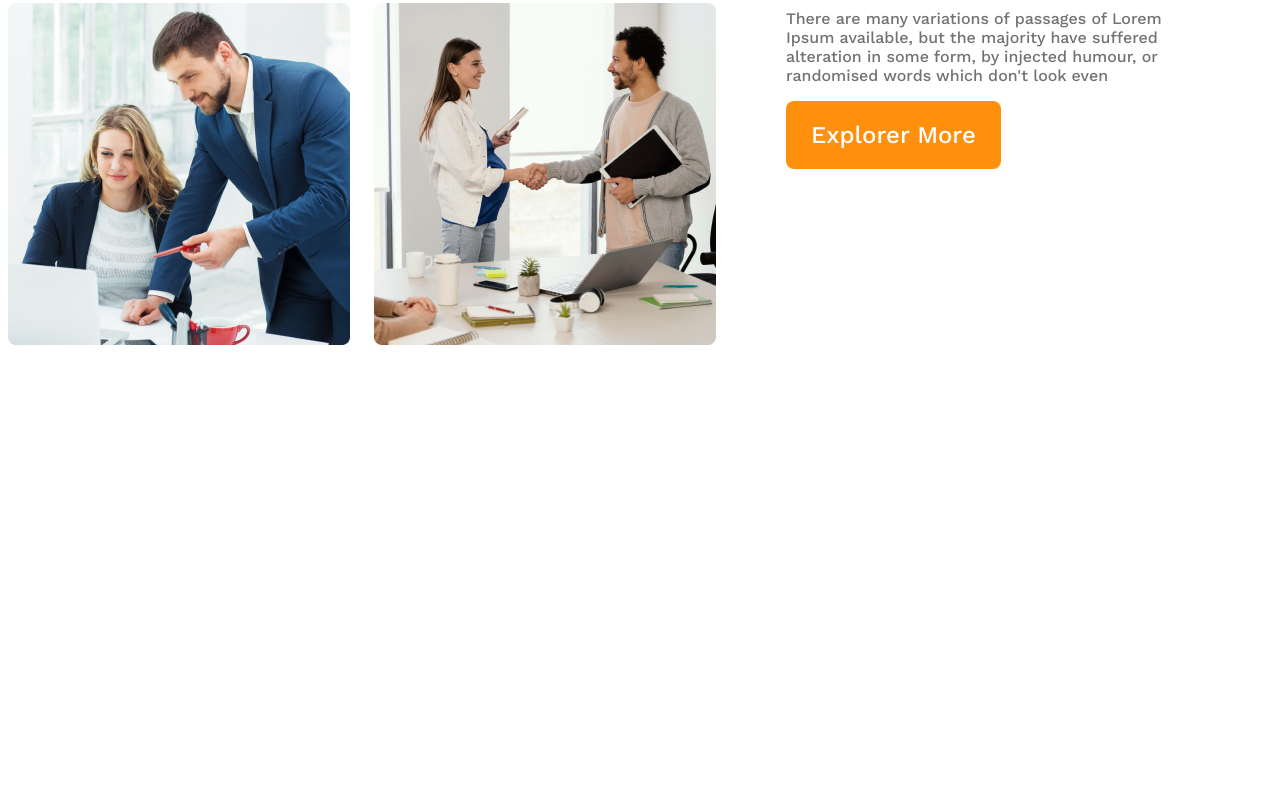
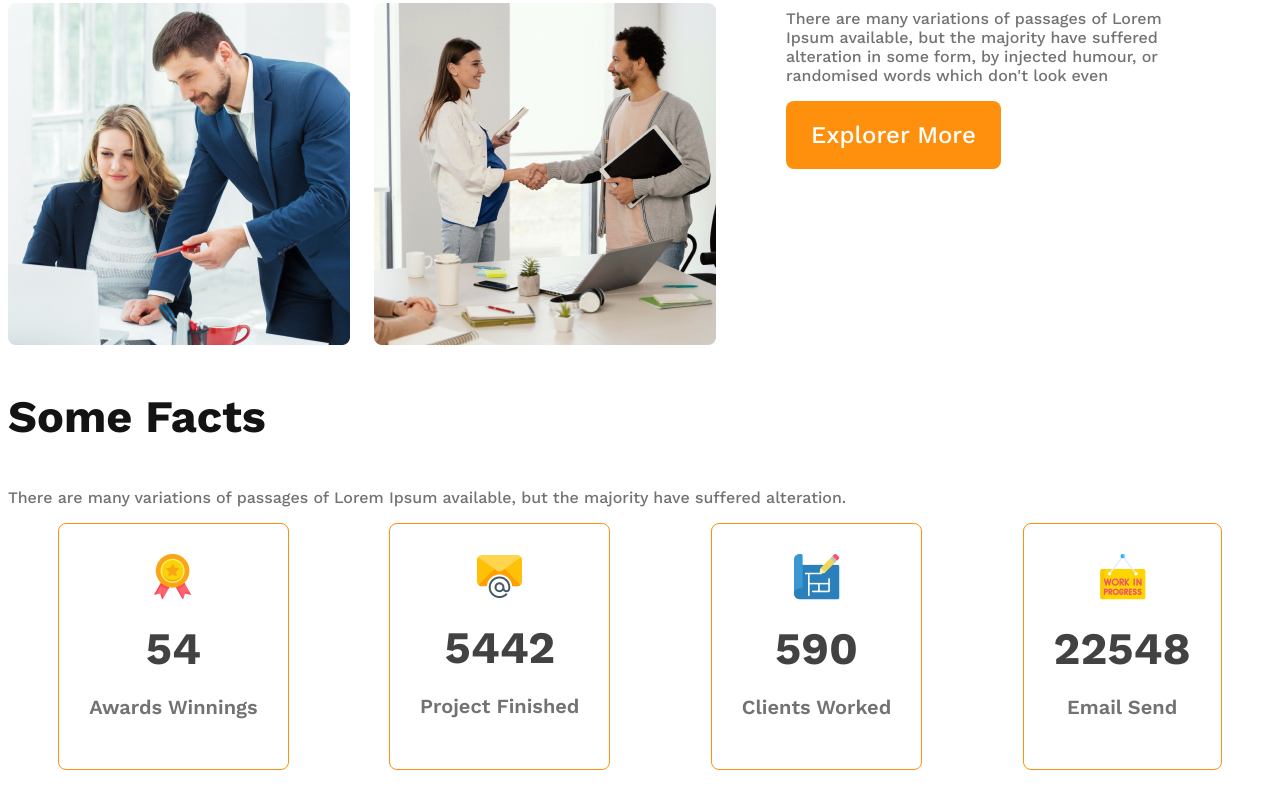
Before and after one commit to nondi58/G3-resources-website, a plain HTML site: page index.html in a window 1280 px wide. Shown: the part 1464-2272 px from the top of the page. Before the commit the page ends 1879 px from the top, so only its background shows below. Drawn offline with nearby package versions, Linux system fonts and the light colour scheme.

Commit message:
first commit

```diff
--- a/index.html
+++ b/index.html
@@ -30,6 +30,7 @@
     </header>
     <!-- header-part-option -->
     <main>
+        <!-- team-section -->
         <section class="teams-container">
             <div class="teams-img-container">
                 <img src="/images/team1.png" alt="">
@@ -45,6 +46,40 @@
 
             </div>
         </section>
+        <!-- features-section -->
+        <section class="features">
+
+        </section>
+        <!-- facts-section -->
+        <section class="facts">
+            <h3 class="facts-title">Some Facts</h3>
+            <p class="facts-description">There are many variations of passages of Lorem Ipsum available, but the majority have suffered alteration.</p>
+            <div class="facts-card-container">
+                <div class="card">
+                    <img src="/images/icons/ribon.png" alt="">
+                    <h2 class="card-stats">54</h2>
+                    <p class="card-title">Awards Winnings</p>
+                </div>
+                <div class="card">
+                    <img src="/images/icons/email.png" alt="">
+                    <h2 class="card-stats">5442</h2>
+                    <p class="card-title">Project Finished</p>
+                </div>
+                <div class="card">
+                    <img src="/images/icons/projects.png" alt="">
+                    <h2 class="card-stats">590</h2>
+                    <p class="card-title">Clients Worked</p>
+                </div>
+                <div class="card">
+                    <img src="/images/icons/customers.png" alt="">
+                    <h2 class="card-stats">22548</h2>
+                    <p class="card-title">Email Send</p>
+                </div>
+            </div>
+
+        </section>
+
+
 
     </main>
     <footer>
--- a/styles/arcitect.css
+++ b/styles/arcitect.css
@@ -94,21 +94,66 @@ font-size: 16px;
 font-weight: 400;
 
 }
+.facts-title{
+    font-family: Work Sans;
+font-size: 45px;
+
+font-weight: 700;
+
+color: #131313;
+}
+.facts-description{
+    color:  #727272;
+    font-family: Work Sans;
+    font-size: 16px;
+    font-weight: 400;
+
+}
+.facts-card-container{
+    display: flex;
+    justify-content: space-around;
+}
+.facts-card-container .card{
+
+    border-radius: 8px;
+border: 1px solid #FF900E;
+text-align: center;
+font-size: 3rem;
+padding:  30px;
+}
+.facts-card-container .card-stats{
+    color:  #424242;
+font-family: Work Sans;
+font-size: 45px;
+
+margin-top: 10px;
+margin-bottom: 10px;
+}
+.facts-card-container .card-title{
+    color: #727272;
+font-family: Work Sans;
+font-size: 20px;
+font-weight: 600;
+}
+
 /* for-phone */
 @media screen and (max-width: 576px) {
     header{
         padding: 20px;
     }
     nav,
-    .teams-container{
+    .teams-container , .facts-card-container{
         flex-direction: column;
     }
     .teams-img-container{
         grid-template-columns: 1fr;
     }
-    .teams-content{
+    .teams-content ,.facts-card-container{
         margin-left: 20px;
         margin-right: 20px;
+    }
+    .facts-card-container{
+        gap: 10px;
     }
 
 }
```
